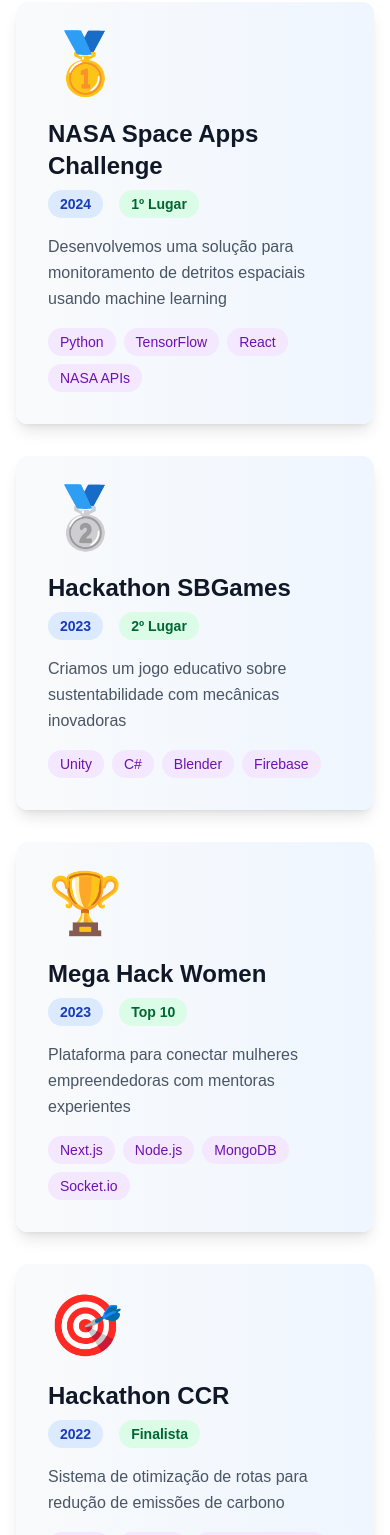
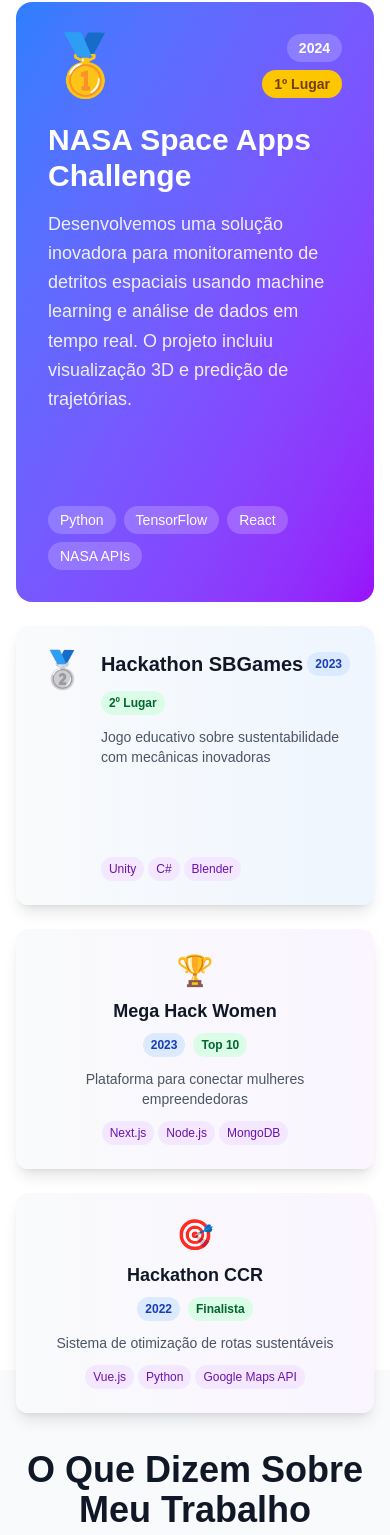
Before and after one commit to olivmath/mylp, a Next.js app: page / in a window 390 px wide. Shown: the part 2120-3655 px from the top of the page. Built offline with nearby package versions, Linux system fonts and the light colour scheme.

Commit message:
feat(hackathons): redesign hackathons section with bento grid layout
- Add featured hackathon card with prominent styling
- Implement responsive grid layout for other hackathons
- Improve visual hierarchy and spacing
- Update hackathon descriptions and tech stack lists

```diff
--- a/src/components/Hackathons.tsx
+++ b/src/components/Hackathons.tsx
@@ -1,4 +1,4 @@
-import React from 'react';
+import React from "react";
 
 const Hackathons = () => {
   const hackathons = [
@@ -6,35 +6,41 @@
       name: "NASA Space Apps Challenge",
       year: "2024",
       position: "1º Lugar",
-      description: "Desenvolvemos uma solução para monitoramento de detritos espaciais usando machine learning",
+      description:
+        "Desenvolvemos uma solução inovadora para monitoramento de detritos espaciais usando machine learning e análise de dados em tempo real. O projeto incluiu visualização 3D e predição de trajetórias.",
       award: "🥇",
-      tech: ["Python", "TensorFlow", "React", "NASA APIs"]
+      tech: ["Python", "TensorFlow", "React", "NASA APIs"],
+      featured: true,
     },
     {
       name: "Hackathon SBGames",
       year: "2023",
       position: "2º Lugar",
-      description: "Criamos um jogo educativo sobre sustentabilidade com mecânicas inovadoras",
+      description:
+        "Jogo educativo sobre sustentabilidade com mecânicas inovadoras",
       award: "🥈",
-      tech: ["Unity", "C#", "Blender", "Firebase"]
+      tech: ["Unity", "C#", "Blender"],
     },
     {
       name: "Mega Hack Women",
       year: "2023",
       position: "Top 10",
-      description: "Plataforma para conectar mulheres empreendedoras com mentoras experientes",
+      description: "Plataforma para conectar mulheres empreendedoras",
       award: "🏆",
-      tech: ["Next.js", "Node.js", "MongoDB", "Socket.io"]
+      tech: ["Next.js", "Node.js", "MongoDB"],
     },
     {
       name: "Hackathon CCR",
       year: "2022",
       position: "Finalista",
-      description: "Sistema de otimização de rotas para redução de emissões de carbono",
+      description: "Sistema de otimização de rotas sustentáveis",
       award: "🎯",
-      tech: ["Vue.js", "Python", "Google Maps API", "Docker"]
-    }
+      tech: ["Vue.js", "Python", "Google Maps API"],
+    },
   ];
+
+  const featuredHackathon = hackathons.find((h) => h.featured);
+  const otherHackathons = hackathons.filter((h) => !h.featured);
 
   return (
     <section id="hackathons" className="py-20 bg-white">
@@ -44,43 +50,80 @@
             Hackathons & Competições
           </h2>
           <p className="text-xl text-gray-600 max-w-2xl mx-auto">
-            Participações em hackathons e competições de programação, onde a criatividade e velocidade de desenvolvimento são essenciais.
+            Participações em hackathons e competições de programação, onde a
+            criatividade e velocidade de desenvolvimento são essenciais.
           </p>
         </div>
 
-        <div className="space-y-8">
-          {hackathons.map((hackathon, index) => (
-            <div
-              key={index}
-              className="bg-gradient-to-r from-gray-50 to-blue-50 rounded-xl p-8 shadow-lg hover:shadow-xl transition-all duration-300 transform hover:-translate-y-1"
-            >
-              <div className="flex flex-col lg:flex-row items-start lg:items-center gap-6">
-                <div className="text-6xl">{hackathon.award}</div>
-
-                <div className="flex-1">
-                  <div className="flex flex-col sm:flex-row sm:items-center sm:justify-between mb-4">
-                    <h3 className="text-2xl font-bold text-gray-900 mb-2 sm:mb-0">
-                      {hackathon.name}
-                    </h3>
-                    <div className="flex items-center gap-4">
-                      <span className="bg-blue-100 text-blue-800 px-3 py-1 rounded-full text-sm font-semibold">
-                        {hackathon.year}
+        {/* Bento Grid Layout */}
+        <div className="grid grid-cols-1 lg:grid-cols-2 gap-6 mb-16">
+          {/* Card Grande - Esquerda */}
+          <div className="lg:row-span-2">
+            <div className="bg-gradient-to-br from-blue-500 to-purple-600 rounded-2xl p-8 text-white h-[600px] flex flex-col justify-between">
+              <div>
+                <div className="flex items-center justify-between mb-6">
+                  <div className="text-6xl">{featuredHackathon?.award}</div>
+                  <div className="flex flex-col items-end gap-2">
+                    <span className="bg-white/20 backdrop-blur-sm text-white px-3 py-1 rounded-full text-sm font-semibold">
+                      {featuredHackathon?.year}
                     </span>
-                      <span className="bg-green-100 text-green-800 px-3 py-1 rounded-full text-sm font-semibold">
-                        {hackathon.position}
+                    <span className="bg-yellow-400 text-yellow-900 px-3 py-1 rounded-full text-sm font-semibold">
+                      {featuredHackathon?.position}
                     </span>
                   </div>
                 </div>
 
-                  <p className="text-gray-600 mb-4 leading-relaxed">
-                    {hackathon.description}
+                <h3 className="text-3xl font-bold mb-4">
+                  {featuredHackathon?.name}
+                </h3>
+
+                <p className="text-lg leading-relaxed mb-6 text-white/90">
+                  {featuredHackathon?.description}
                 </p>
+              </div>
 
               <div className="flex flex-wrap gap-2">
-                    {hackathon.tech.map((tech, techIndex) => (
+                {featuredHackathon?.tech.map((tech, index) => (
                   <span
-                        key={techIndex}
-                        className="px-3 py-1 bg-purple-100 text-purple-800 text-sm font-medium rounded-full"
+                    key={index}
+                    className="px-3 py-1 bg-white/20 backdrop-blur-sm text-white text-sm font-medium rounded-full"
+                  >
+                    {tech}
+                  </span>
+                ))}
+              </div>
+            </div>
+          </div>
+
+          {/* Cards Menores - Direita */}
+          <div className="flex flex-col gap-6 h-[600px]">
+            {/* Card Superior */}
+            <div className="h-[297px]">
+              <div className="bg-gradient-to-r from-gray-50 to-blue-50 rounded-xl p-6 shadow-lg hover:shadow-xl transition-all duration-300 transform hover:-translate-y-1 h-full">
+                <div className="flex items-start gap-4 h-full">
+                  <div className="text-4xl">{otherHackathons[0]?.award}</div>
+                  <div className="flex-1 flex flex-col justify-between h-full">
+                    <div>
+                      <div className="flex items-center justify-between mb-3">
+                        <h4 className="text-xl font-bold text-gray-900">
+                          {otherHackathons[0]?.name}
+                        </h4>
+                        <span className="bg-blue-100 text-blue-800 px-2 py-1 rounded-full text-xs font-semibold">
+                          {otherHackathons[0]?.year}
+                        </span>
+                      </div>
+                      <span className="bg-green-100 text-green-800 px-2 py-1 rounded-full text-xs font-semibold mb-3 inline-block">
+                        {otherHackathons[0]?.position}
+                      </span>
+                      <p className="text-gray-600 text-sm mb-3">
+                        {otherHackathons[0]?.description}
+                      </p>
+                    </div>
+                    <div className="flex flex-wrap gap-1">
+                      {otherHackathons[0]?.tech.map((tech, index) => (
+                        <span
+                          key={index}
+                          className="px-2 py-1 bg-purple-100 text-purple-800 text-xs font-medium rounded-full"
                         >
                           {tech}
                         </span>
@@ -89,18 +132,45 @@
                   </div>
                 </div>
               </div>
+            </div>
+
+            {/* Cards Inferiores */}
+            <div className="grid grid-cols-1 sm:grid-cols-2 gap-6 h-[297px]">
+              {otherHackathons.slice(1, 3).map((hackathon, index) => (
+                <div key={index} className="h-full">
+                  <div className="bg-gradient-to-r from-gray-50 to-purple-50 rounded-xl p-6 shadow-lg hover:shadow-xl transition-all duration-300 transform hover:-translate-y-1 h-full flex flex-col justify-between">
+                    <div className="text-center">
+                      <div className="text-3xl mb-2">{hackathon.award}</div>
+                      <h4 className="text-lg font-bold text-gray-900 mb-2">
+                        {hackathon.name}
+                      </h4>
+                      <div className="flex justify-center gap-2 mb-3">
+                        <span className="bg-blue-100 text-blue-800 px-2 py-1 rounded-full text-xs font-semibold">
+                          {hackathon.year}
+                        </span>
+                        <span className="bg-green-100 text-green-800 px-2 py-1 rounded-full text-xs font-semibold">
+                          {hackathon.position}
+                        </span>
+                      </div>
+                      <p className="text-gray-600 text-sm mb-3 text-center">
+                        {hackathon.description}
+                      </p>
+                    </div>
+
+                    <div className="flex flex-wrap gap-1 justify-center">
+                      {hackathon.tech.map((tech, techIndex) => (
+                        <span
+                          key={techIndex}
+                          className="px-2 py-1 bg-purple-100 text-purple-800 text-xs font-medium rounded-full"
+                        >
+                          {tech}
+                        </span>
                       ))}
                     </div>
-
-        <div className="mt-16 text-center">
-          <div className="bg-gradient-to-r from-blue-500 to-purple-600 rounded-xl p-8 text-white">
-            <h3 className="text-2xl font-bold mb-4">Próximos Desafios</h3>
-            <p className="text-lg mb-6">
-              Sempre em busca de novos desafios e oportunidades para inovar e aprender.
-            </p>
-            <button className="bg-white text-blue-600 font-semibold py-3 px-8 rounded-full hover:bg-gray-100 transition-all duration-300 transform hover:scale-105">
-              Ver Calendário de Eventos
-            </button>
+                  </div>
+                </div>
+              ))}
+            </div>
           </div>
         </div>
       </div>
```
Lines whose indentation alone changed are shown as unchanged.
